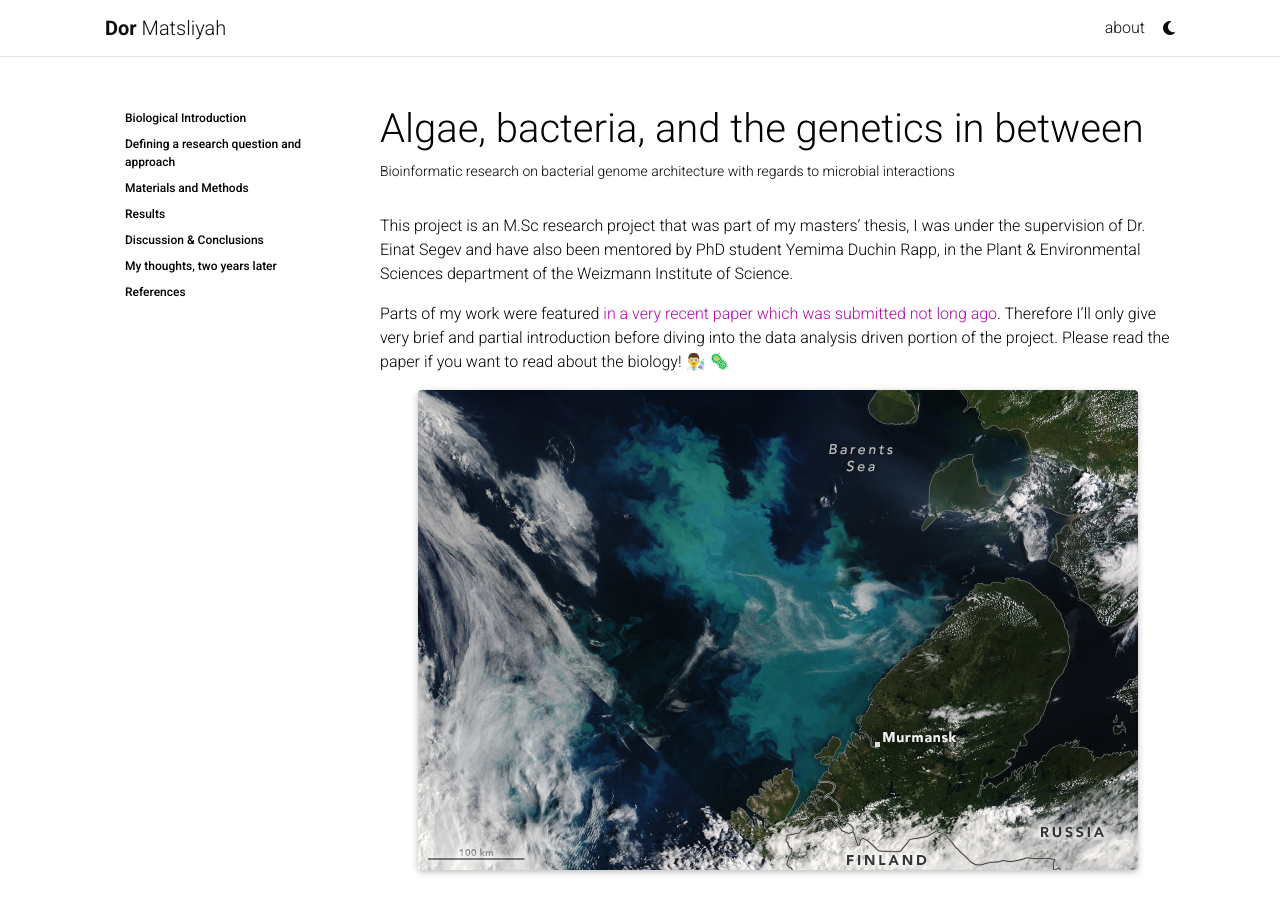
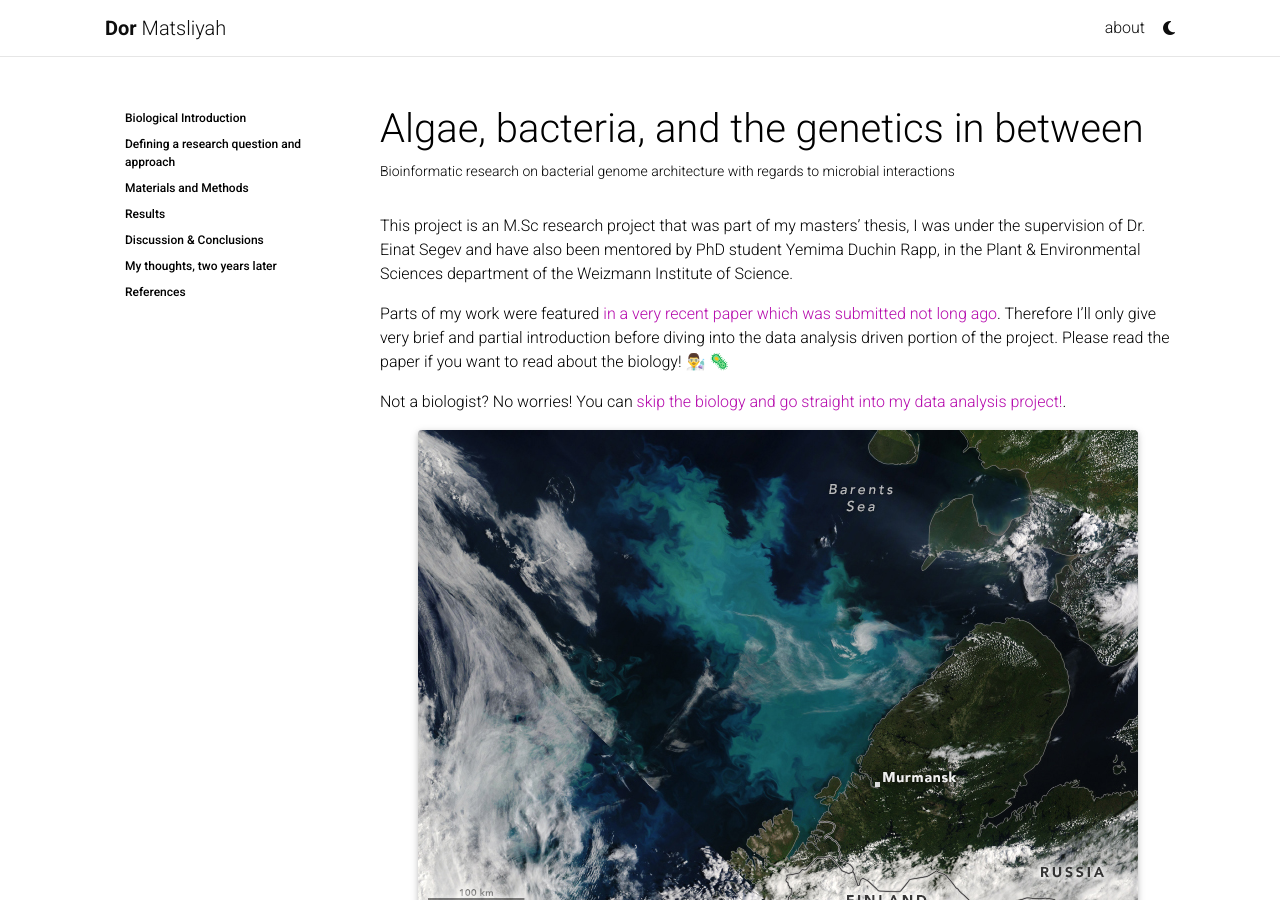
Before and after one commit to DMatsliyah/DMatsliyah.github.io, a Jekyll site: the page built from _projects/T4SS.md, in a window 1280 px wide and 900 px high. Built offline with Jekyll 4.4.1, drawn with Linux system fonts in a browser that asks for light colours; full-size pictures stand in for the smaller copies a plugin makes; emoji names are drawn with the system emoji font; comment, search, counter and statistics services are not loaded; a style sheet for code colours, icons or effects is not loaded; some of the changed lines change nothing that is shown.

Commit message:
Update T4SS.md
added heading id
linked heading id to text.

```diff
--- a/_projects/T4SS.md
+++ b/_projects/T4SS.md
@@ -14,6 +14,8 @@
 This project is an M.Sc research project that was part of my masters' thesis, I was under the supervision of Dr. Einat Segev and have also been mentored by PhD student Yemima Duchin Rapp, in the Plant & Environmental Sciences department of the Weizmann Institute of Science.
 
 Parts of my work were featured [in a very recent paper which was submitted not long ago](https://www.biorxiv.org/content/10.1101/2023.11.14.567099v2). Therefore I'll only give very brief and partial introduction before diving into the data analysis driven portion of the project. Please read the paper if you want to read about the biology! :man_scientist: :microbe:
+
+Not a biologist? No worries! You can [skip the biology and go straight into my data analysis project!](#skipBio).
 
 <div class="row justify-content-center">
     <div class="col-sm mt-3 mt-md-0 text-center">
@@ -51,7 +53,7 @@
     On the left, Emiliania huxleyi, an abundant coccolithophore in modern oceans. Middle, multiple cells of Phaeobacter inhibens bacteria, forming what we call a 'rosette'. Right, Phaeobacter inhibens attached to an Emiliania huxleyi cell.
 </div>
 
-### Defining a research question and approach
+### Defining a research question and approach {#skipBio}
 
 ### Materials and Methods
 
```
